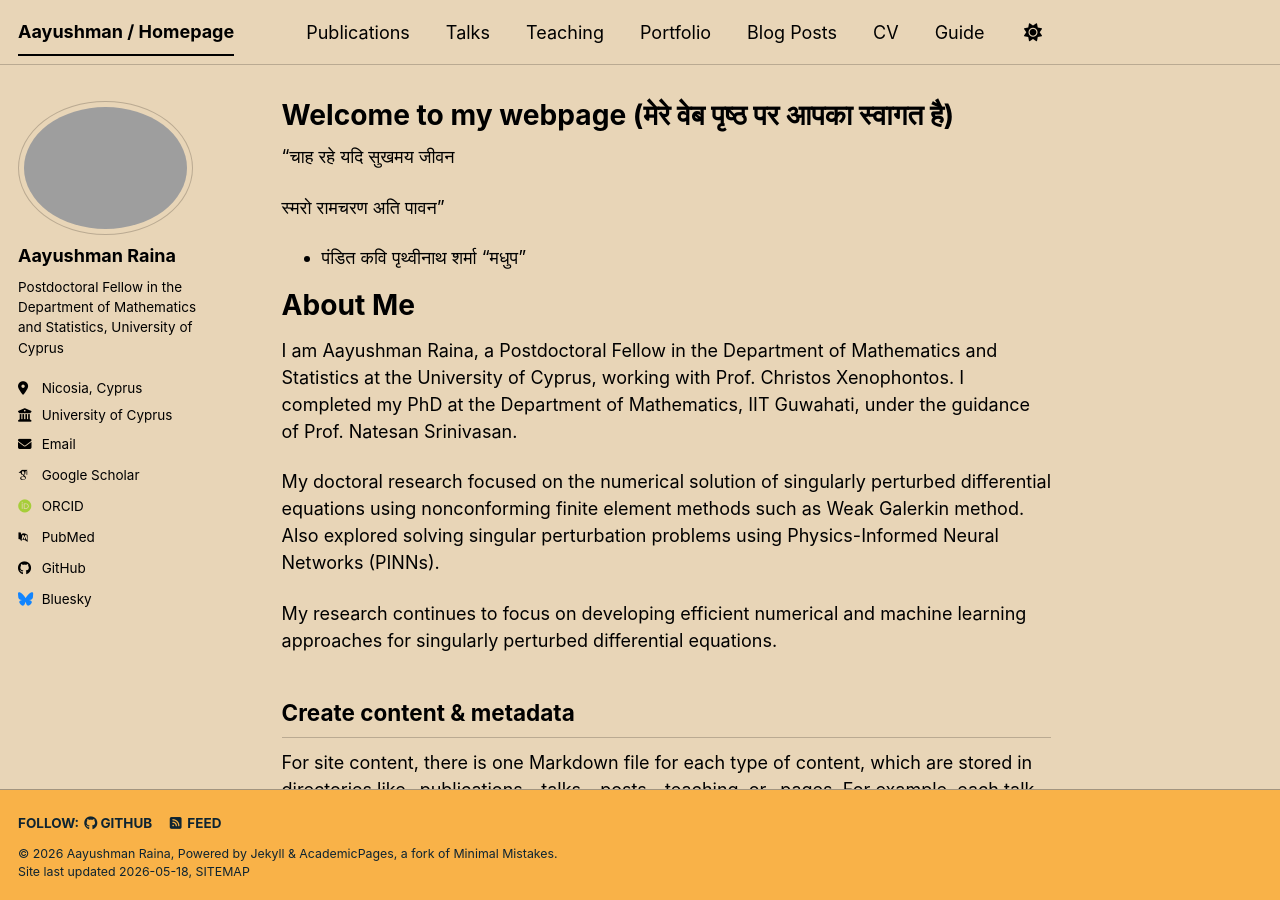
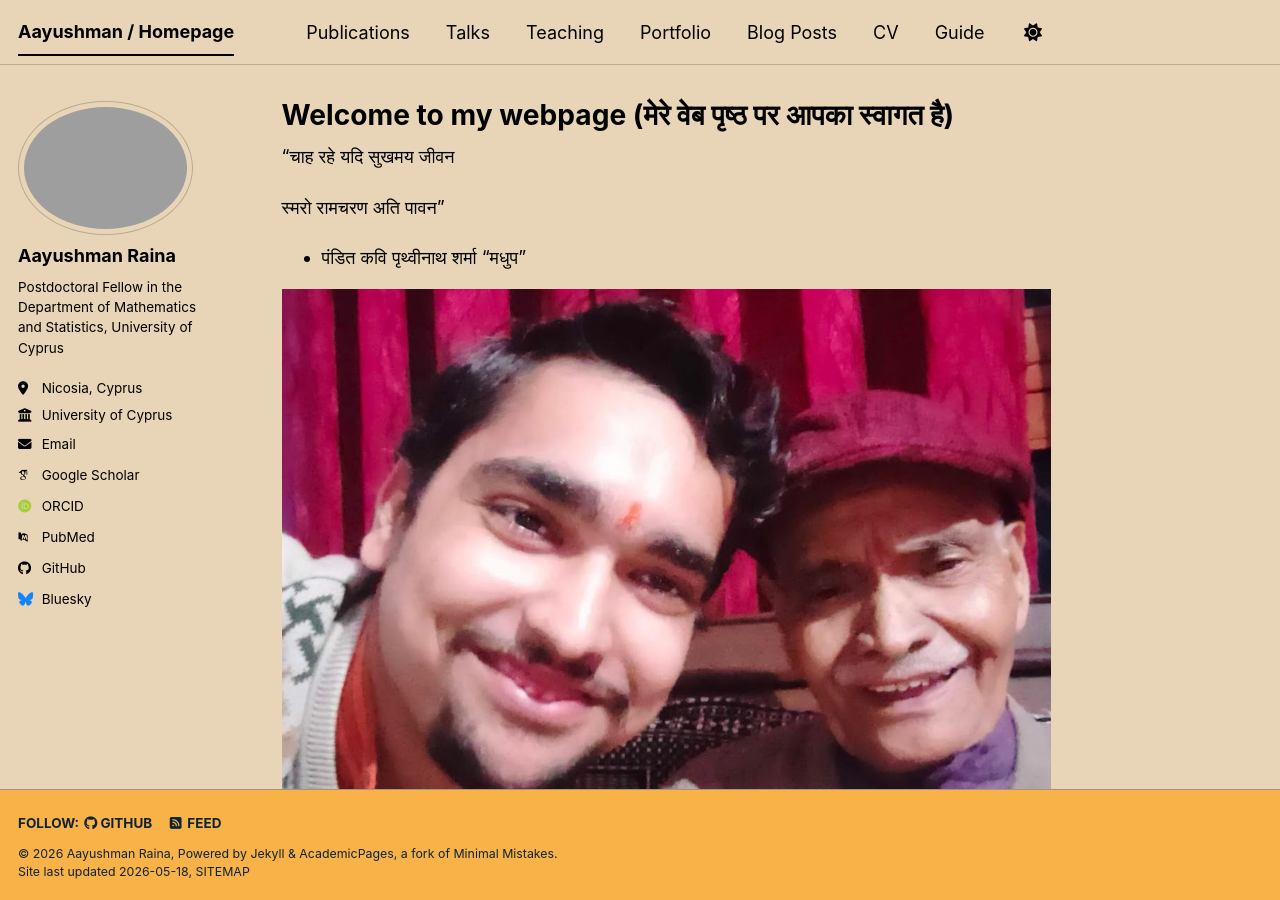
Before and after one commit to Aayushman5/Aayushman5.github.io, a Jekyll site: the page built from _pages/about.md, in a window 1280 px wide and 900 px high. Built offline with Jekyll 4.4.1, drawn with Linux system fonts in a browser that asks for light colours; some web fonts are replaced; a script bundle is joined from its source files by our own code; library files that are not in the unit come from our copies.

Commit message:
Update about.md

```diff
--- a/_pages/about.md
+++ b/_pages/about.md
@@ -12,6 +12,8 @@ redirect_from:
 स्मरो रामचरण अति पावन"
 
 - पंडित कवि पृथ्वीनाथ शर्मा "मधुप"
+
+![Editing a Markdown file for a talk](/images/dady.jpg)
 
 
 About Me
```
